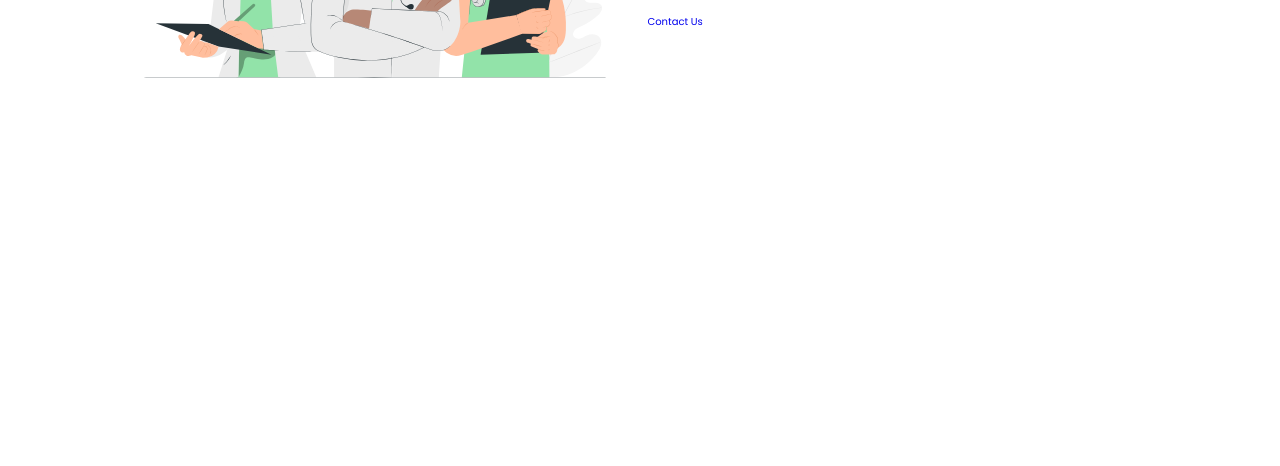
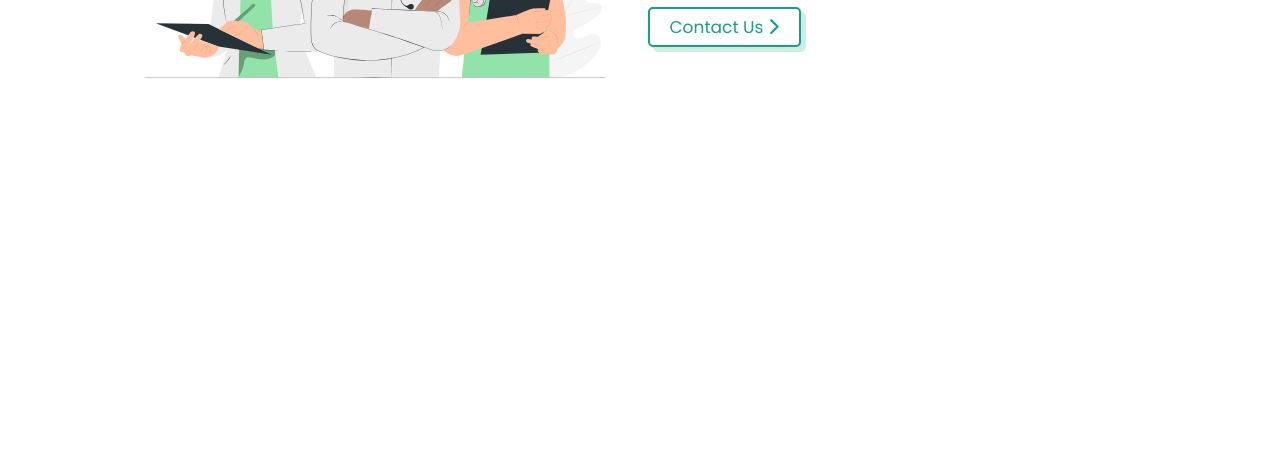
Before and after one commit to jesstifies/Hospital-Website, a plain HTML site: page index.html in a window 1280 px wide. Shown: the part 334-800 px from the top of the page. Drawn offline with Linux system fonts and the light colour scheme.

Commit message:
fixed Contact button

```diff
--- a/index.html
+++ b/index.html
@@ -47,7 +47,7 @@
     <div class="content">
         <h3>Welcome to Medcare</h3>
         <p>We provide the best healthcare services with a team of experienced doctors and state-of-the-art facilities.</p>
-        <a href="#" class="btn">  Contact Us <span class="fas fa-hevron-right"></span> </a>
+        <a href="#" class="btn">Contact Us <span class="fas fa-chevron-right"></span></a>
 
 
 
--- a/style.css
+++ b/style.css
@@ -30,6 +30,35 @@ html{
 section{
     padding: 2rem 9%;
 }
+
+.btn {
+   margin-top: 1rem;
+   padding: .5rem 2rem;
+   border: var(--border);
+   border-radius: .5rem;
+   box-shadow: var(--box-shadow);
+   color: var(--green);
+   cursor: pointer;
+   font-size: 1.7rem;
+   background: #fff;
+   display: inline-block;
+   transition: all .2s ease-out;
+}
+
+.btn:hover {
+   background: var(--green);
+   color: #fff;
+}
+
+.btn:hover span {
+    color: var(--green);
+    background: #fff;
+    margin-left: 1rem;
+    border-radius: 50%;
+    padding: .2rem .5rem;
+    transition: all .2s ease-out;
+}
+
 
 .header{
     padding: 2rem 9%;
```
